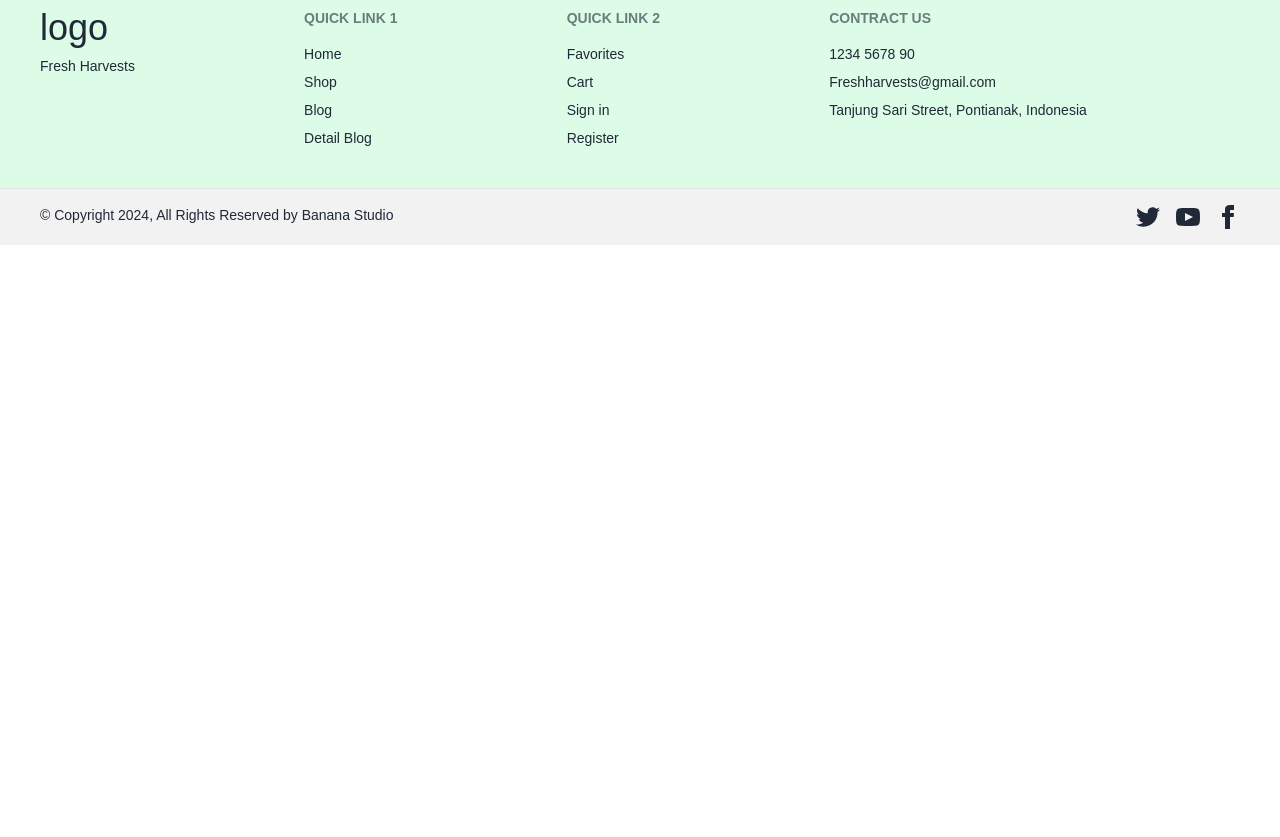
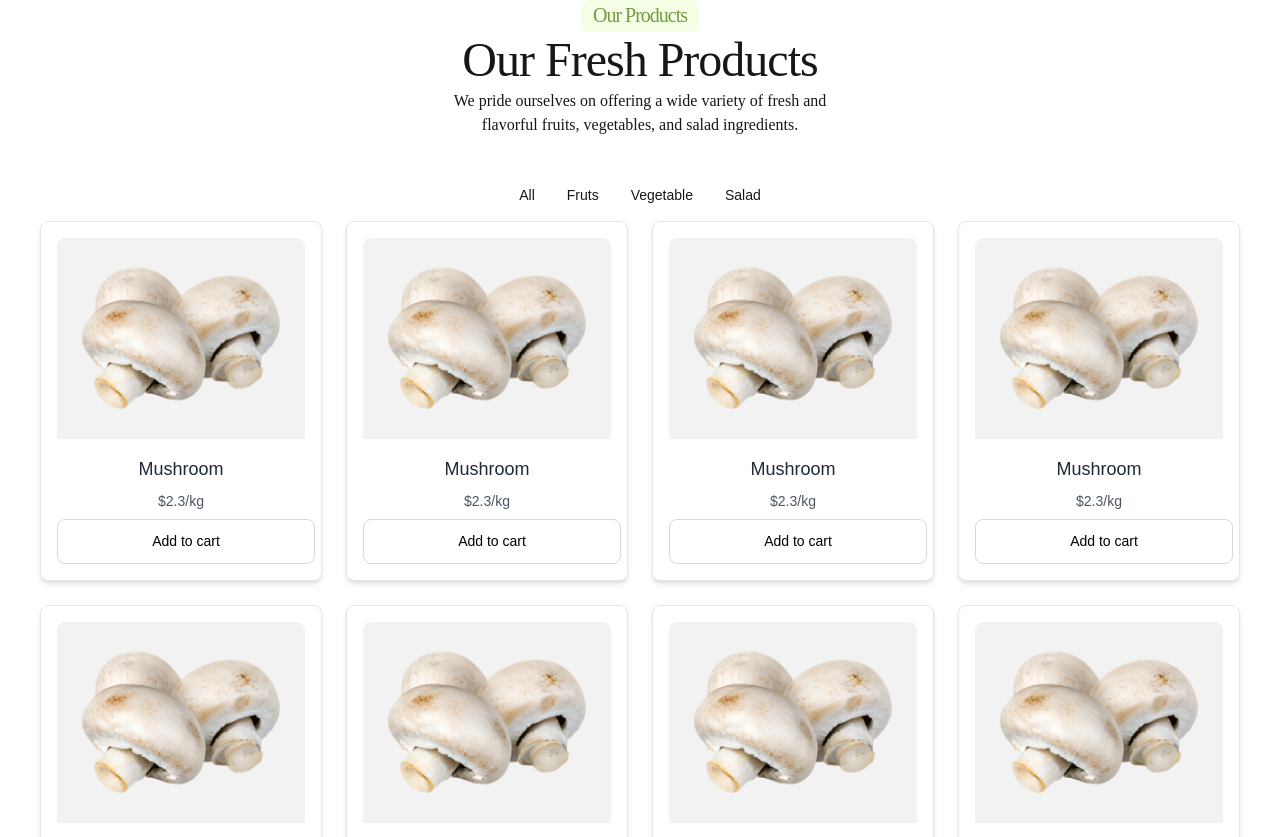
Before and after one commit to EngrArfin/fresh-harvest-vegetable-shop-apps, a Next.js app: page / in a window 1280 px wide. Shown: the part 563-1400 px from the top of the page. Before the commit the page ends 808 px from the top, so only its background shows below. Built offline with nearby package versions, Linux system fonts and the light colour scheme.

Commit message:
product  card and data page design

```diff
--- /dev/null
+++ b/src/component/LandingPage/Card/CardData.jsx
@@ -0,0 +1,58 @@
+"use client";
+import { useState } from "react";
+import Title from "../Share/Title";
+import CartCard from "./CartCard";
+/* import { Tab, Tabs, TabList } from "react-tabs"; */
+
+const CardData = () => {
+  const [tabMenu, setTabMenu] = useState(0);
+  /*  const [menu] = CategoryData(); */
+
+  /* const all = menu.filter((item) => item.category === "all");
+  const fruts = menu.filter((item) => item.category === "fruts");
+  const vegetable = menu.filter((item) => item.category === "vegetable");
+  const salad = menu.filter((item) => item.category === "salad");
+ */
+  const tabTitles = ["All", "Fruts", "Vegetable", "Salad"];
+
+  return (
+    <div>
+      <Title
+        subHeading="Our Products"
+        heading={"Our Fresh Products"}
+        generalText={
+          "We pride ourselves on offering a wide variety of fresh and flavorful fruits, vegetables, and salad ingredients."
+        }
+      ></Title>
+      <div className="navbar-center hidden lg:flex justify-center">
+        <ul className="menu menu-horizontal px-1">
+          <li>
+            <a>All</a>
+          </li>
+
+          <li>
+            <a>Fruts</a>
+          </li>
+          <li>
+            <a>Vegetable</a>
+          </li>
+          <li>
+            <a>Salad</a>
+          </li>
+        </ul>
+      </div>
+      <div className="grid grid-cols-1 sm:grid-cols-2 md:grid-cols-4 gap-6 w-[1200px] mx-auto">
+        <CartCard />
+        <CartCard />
+        <CartCard />
+        <CartCard />
+        <CartCard />
+        <CartCard />
+        <CartCard />
+        <CartCard />
+      </div>
+    </div>
+  );
+};
+
+export default CardData;
--- a/src/component/LandingPage/Card/CartCard.jsx
+++ b/src/component/LandingPage/Card/CartCard.jsx
@@ -0,0 +1,30 @@
+import Image from "next/image";
+import product1 from "../../../UI/cardimg/product1.png";
+
+const CartCard = () => {
+  return (
+    <div className="card w-[282px] h-[360px] bg-white border rounded-lg shadow-md mx-auto p-4">
+      <figure className="flex justify-center items-center">
+        <Image
+          src={product1}
+          alt="Mushroom"
+          width={254}
+          height={208}
+          className="rounded-lg bg-base-200"
+        />
+      </figure>
+      <div className="text-center mt-4">
+        <h2 className="text-lg font-medium text-gray-800">Mushroom</h2>
+        <p className="text-sm text-gray-600 mt-2 mb-2">$2.3/kg</p>
+        <button
+          className="w-[258px] h-[45px] text-black text-sm font-medium rounded-[8px] border border-[#D9D9D9] hover:bg-yellow-500
+             py-[12px] px-[84px] flex items-center justify-center gap-[10px]"
+        >
+          Add to cart
+        </button>
+      </div>
+    </div>
+  );
+};
+
+export default CartCard;
```
